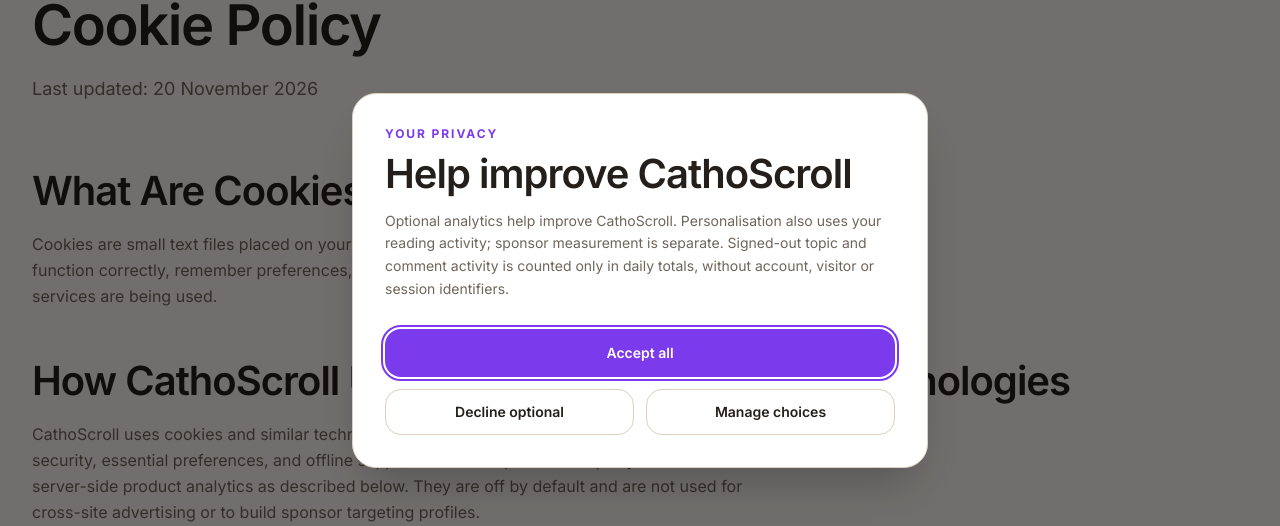
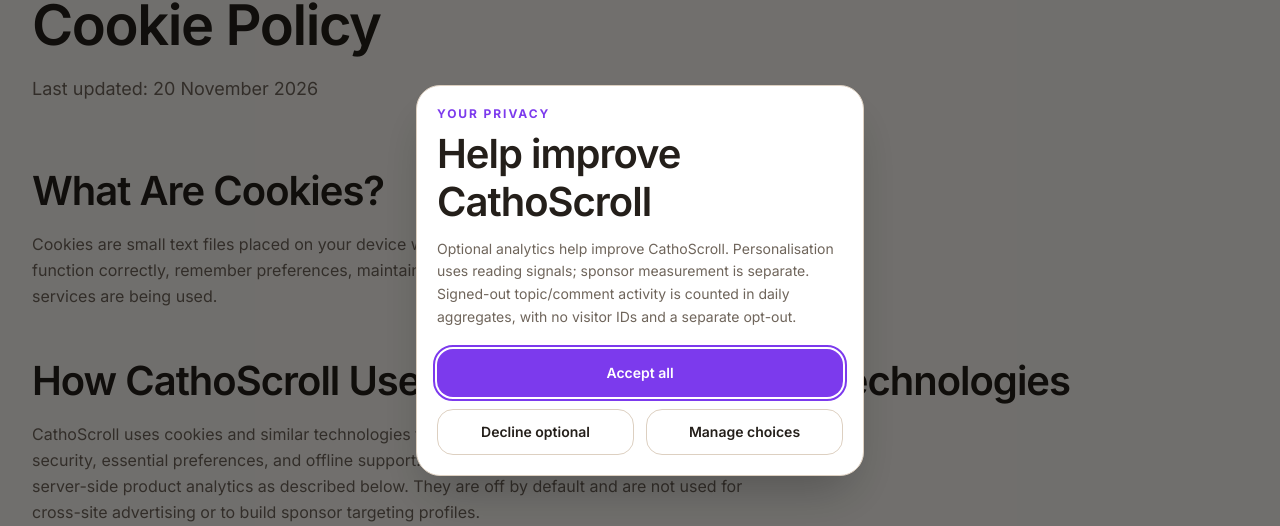
Before and after one commit to joshuaargent/TS_CathoScroll, a Next.js app: page /cookies in a window 1280 px wide. Shown: the part 120-646 px from the top of the page. Built offline with nearby package versions, Linux system fonts and the light colour scheme; no server answers.

Commit message:
Make the first-visit privacy notice compact

```diff
--- a/src/components/privacy/AnalyticsConsentManager.tsx
+++ b/src/components/privacy/AnalyticsConsentManager.tsx
@@ -520,10 +520,10 @@ export function AnalyticsConsentManager({ userId = null, loading = false, apiBas
         role="dialog"
         tabIndex={-1}
         ref={dialogRef}
-        className="bg-bg-card border-border max-h-[min(90vh,760px)] w-full max-w-xl overflow-y-auto rounded-2xl border p-6 shadow-2xl sm:p-8"
+        className={`bg-bg-card border-border w-full overflow-y-auto rounded-2xl border shadow-2xl ${managing ? 'max-h-[min(90vh,760px)] max-w-xl p-6 sm:p-8' : 'max-h-[min(75vh,420px)] max-w-md p-4 sm:p-5'}`}
       >
         <p className="text-accent text-xs font-bold tracking-[0.16em] uppercase">Your privacy</p>
-        <h2 id="analytics-consent-title" className="text-text-primary mt-2 text-2xl font-bold">
+        <h2 id="analytics-consent-title" className={`text-text-primary mt-2 font-bold ${managing ? 'text-2xl' : 'text-xl'}`}>
           {managing ? 'Manage analytics choices' : 'Help improve CathoScroll'}
         </h2>
         <p id="analytics-consent-description" className="text-text-secondary mt-3 text-sm leading-relaxed">
@@ -531,11 +531,11 @@ export function AnalyticsConsentManager({ userId = null, loading = false, apiBas
             ? 'Choose optional analytics. Service improvement analytics is required while personalisation is enabled; sponsor measurement remains separate.'
             : effectivePersonalizationEnabled
               ? 'Personalisation is on, so Service improvement analytics is required. Turn off personalisation before disabling it.'
-              : 'Optional analytics help improve CathoScroll. Personalisation also uses your reading activity; sponsor measurement is separate. Signed-out topic and comment activity is counted only in daily totals, without account, visitor or session identifiers.'}
+              : 'Optional analytics help improve CathoScroll. Personalisation uses reading signals; sponsor measurement is separate. Signed-out topic/comment activity is counted in daily aggregates, with no visitor IDs and a separate opt-out.'}
         </p>
 
         {!managing ? (
-          <div className="mt-7 space-y-3">
+          <div className="mt-5 space-y-3">
             <button
               type="button"
               disabled={saving}
```
